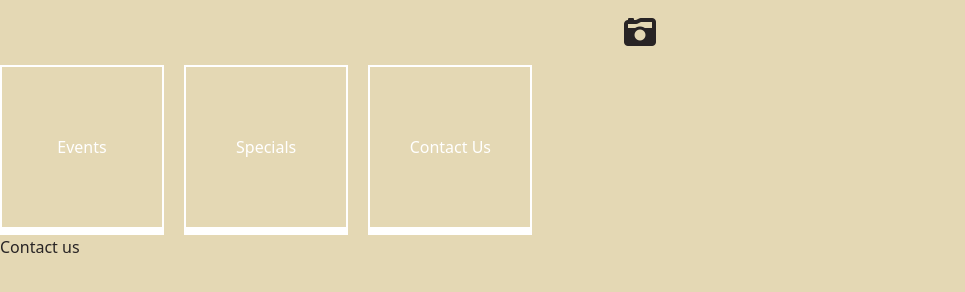
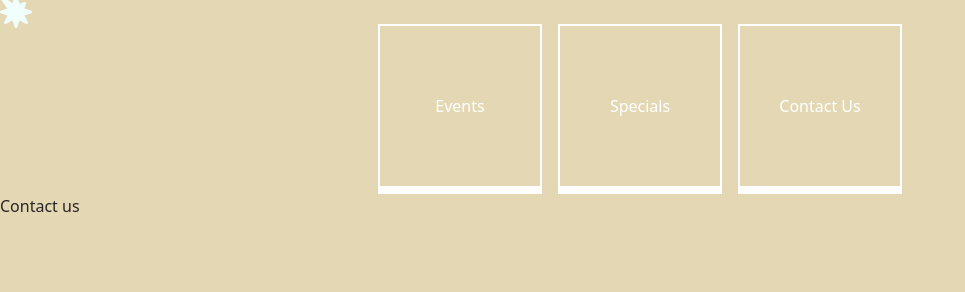
Before and after one commit to 444lyssa/pwp-alyssa-cave, a website: page src/index.html in a window 1280 px wide. Shown: the whole page, without its empty margins (0-965 px from the left). Drawn offline with nearby package versions, Linux system fonts and the light colour scheme.

Commit message:
logo/icon

```diff
--- a/src/index.html
+++ b/src/index.html
@@ -8,20 +8,18 @@
     <link href="https://unpkg.com/tailwindcss@^1.0/dist/tailwind.min.css" rel="stylesheet">
     <link href="https://cdn.jsdelivr.net/npm/daisyui@3.9.2/dist/full.css" rel="stylesheet" type="text/css"/>
     <script src="https://kit.fontawesome.com/6ad13772e6.js" crossorigin="anonymous"></script>
-    <script src="https://smtpjs.com/v3/smtp.js">
-    </script>
+    <script src="https://smtpjs.com/v3/smtp.js"></script>
     <title>photobooth</title>
 </head>
 <body>
-<div class="container flex justify-center my-8">
-    <i class="fa-sharp fa-solid fa-camera-retro fa-2xl"></i>
-</div>
+
+<i class="container justify-center fa-solid fa-burst fa-2xl" style="color: #f0fffc;"></i>
 
 <!--3 buttons with links to contents of website-->
-<div class="container flex-wrap justify-center">
+<div class="container flex place-content-center">
     <a href="">
         <button
-            id="events"git
+            id="events"
             type="button"
             class="container box-content h-32 w-32 p-4 border-t-2 border-r-2 border-b-8 border-l-2 mr-4 bg-transparent hover:bg-gray-200 text-white border border-white hover:border-transparent">Events</button>
     </a>
@@ -37,7 +35,7 @@
         <button
              id="contact us"
              type="button"
-             class="container box-content h-32 w-32 p-4 border-t-2 border-r-2 border-b-8 border-l-2 mr-4 bg-transparent hover:bg-gray-200 text-white border border-white hover:border-transparent">Contact Us</button>
+             class="container box-content h-32 w-32 p-4 border-t-2 border-r-2 border-b-8 border-l-2 bg-transparent hover:bg-gray-200 text-white border border-white hover:border-transparent">Contact Us</button>
     </a>
 </div>
 
```
